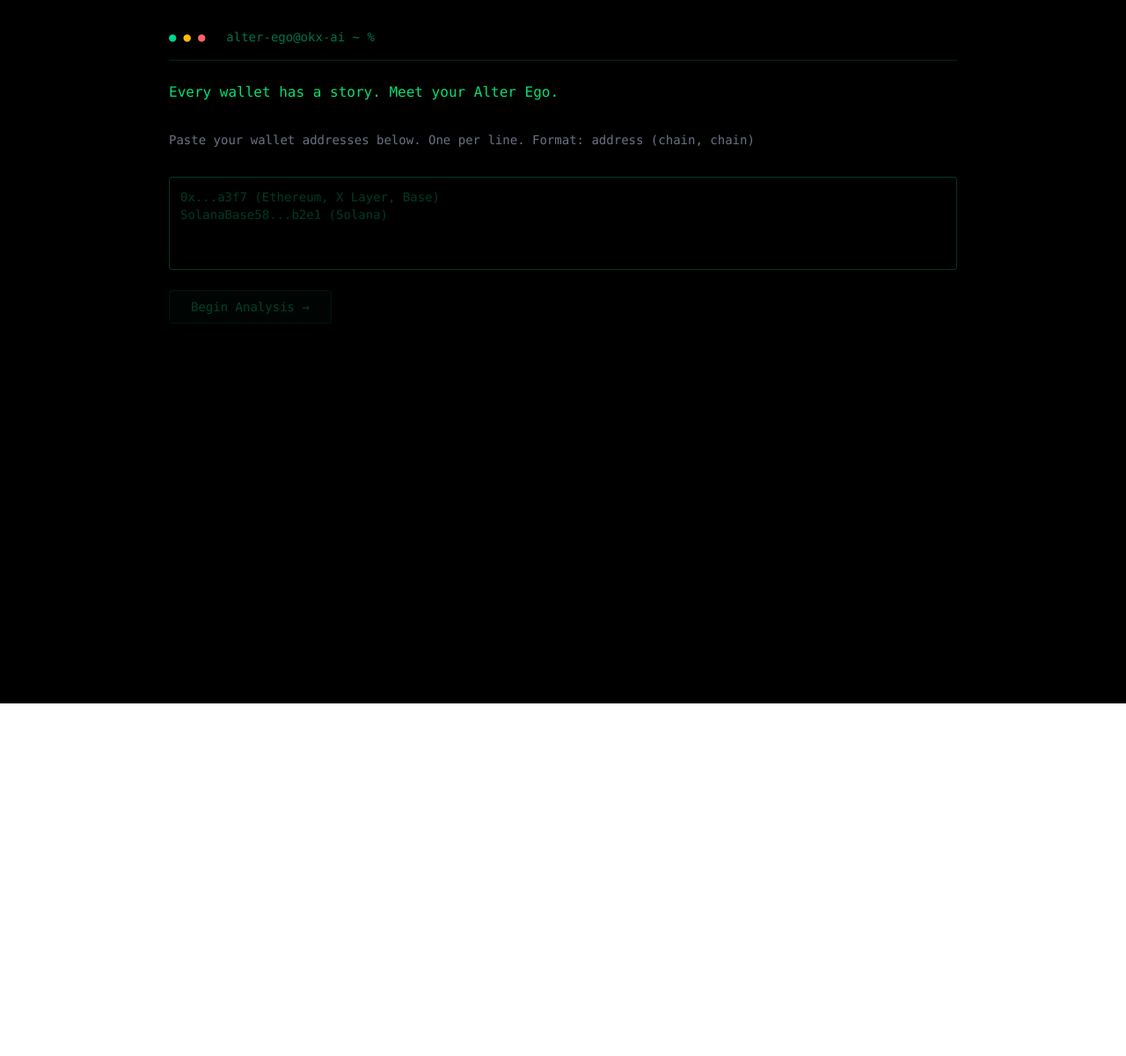
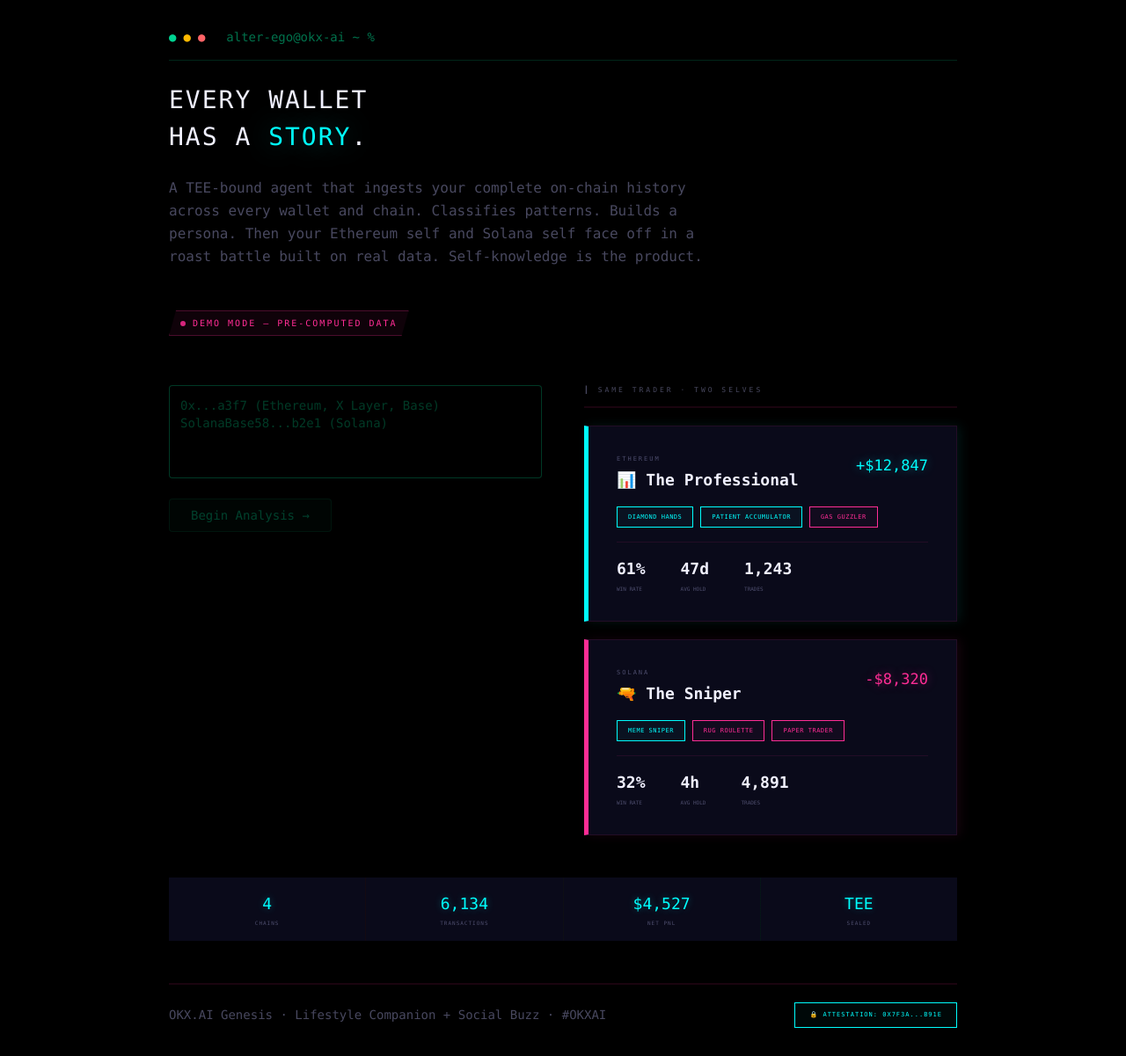
Before and after one commit to dmustapha/alter-ego, a Next.js app: page / in a window 1280 px wide. Shown: the whole page at 88% size. Before the commit the page ends 800 px from the top, so only its background shows below. Built offline with nearby package versions, Linux system fonts and the light colour scheme.

Commit message:
Add Demo Mode badge to landing page

```diff
--- a/src/app/page.tsx
+++ b/src/app/page.tsx
@@ -1,5 +1,5 @@
 "use client";
-import { useState } from "react";
+import { useState, useRef, useEffect } from "react";
 import { Terminal, TypingText, SlideIn } from "@/components/Terminal";
 import { WalletInput } from "@/components/WalletInput";
 import { PatternCard } from "@/components/PatternCard";
@@ -11,6 +11,9 @@ import type { AnalyzeResponse } from "@/lib/types";
 
 type Phase = "landing" | "scanning" | "results" | "battle" | "compare" | "cta";
 
+const launchDemo = (handle: (a: Array<{ address: string; chains: string[] }>) => void) =>
+  handle([{ address: "0xDemo...", chains: ["ethereum"] }, { address: "SolDemo...", chains: ["solana"] }]);
+
 export default function Home() {
   const [phase, setPhase] = useState<Phase>("landing");
   const [data, setData] = useState<AnalyzeResponse | null>(null);
@@ -18,151 +21,165 @@ export default function Home() {
   const [compareData, setCompareData] = useState<import("@/lib/types").CompareResult | null>(null);
   const [loading, setLoading] = useState(false);
   const [addressCount, setAddressCount] = useState(0);
+  const phaseTimers = useRef<NodeJS.Timeout[]>([]);
+
+  useEffect(() => { return () => phaseTimers.current.forEach(clearTimeout); }, []);
 
   const handleAnalyze = async (addresses: Array<{ address: string; chains: string[] }>) => {
-    setLoading(true);
-    setAddressCount(addresses.length);
-    setPhase("scanning");
-
+    setLoading(true); setAddressCount(addresses.length); setPhase("scanning");
     try {
-      const res = await fetch("/api/analyze", {
-        method: "POST",
-        headers: { "Content-Type": "application/json" },
-        body: JSON.stringify({ addresses }),
-      });
-      const json: AnalyzeResponse = await res.json();
-      setData(json);
-
-      // Auto-advance through demo phases — timed to 90s total
-      // Phase timing: scanning(2s) → results(18s) → battle(38s) → compare(18s) → cta(14s) = 90s
-      setTimeout(() => setPhase("results"), 2000);                              // 2s: show wallet discovery
-      setTimeout(() => {
-        fetch("/api/roast").then(r => r.json()).then(d => {
-          if (d.battle) setBattleData(d.battle);
-          setPhase("battle");
-        }).catch(() => setPhase("battle"));
-      }, 20000);                                                                // 20s: begin roast battle
-      setTimeout(() => {
-        fetch("/api/compare").then(r => r.json()).then(d => {
-          if (d.comparison) setCompareData(d.comparison);
-          setPhase("compare");
-        }).catch(() => setPhase("compare"));
-      }, 58000);                                                                // 58s: show crowd comparison
-      setTimeout(() => setPhase("cta"), 76000);                                 // 76s: CTA + badge
-    } catch (e) {
-      console.error(e);
-      setPhase("landing");
-    } finally {
-      setLoading(false);
-    }
+      const res = await fetch("/api/analyze", { method: "POST", headers: { "Content-Type": "application/json" }, body: JSON.stringify({ addresses }) });
+      const json: AnalyzeResponse = await res.json(); setData(json);
+      const t1 = setTimeout(() => setPhase("results"), 2000);
+      const t2 = setTimeout(() => { fetch("/api/roast").then(r => r.json()).then(d => { if (d.battle) setBattleData(d.battle); setPhase("battle"); }).catch(() => setPhase("battle")); }, 20000);
+      const t3 = setTimeout(() => { fetch("/api/compare").then(r => r.json()).then(d => { if (d.comparison) setCompareData(d.comparison); setPhase("compare"); }).catch(() => setPhase("compare")); }, 58000);
+      const t4 = setTimeout(() => setPhase("cta"), 76000);
+      phaseTimers.current = [t1, t2, t3, t4];
+    } catch { setPhase("landing"); } finally { setLoading(false); }
   };
 
   return (
     <Terminal>
       {phase === "landing" && (
-        <div className="space-y-8">
-          <SlideIn>
-            <TypingText text="Every wallet has a story. Meet your Alter Ego." />
+        <>
+          {/* HERO — spacious */}
+          <div className="mb-12">
+            <SlideIn>
+              <h1 className="font-pixel text-[28px] leading-[1.5] uppercase tracking-[2px] text-[#f0f0ff]">
+                Every wallet<br />has a{" "}
+                <em className="not-italic text-[#00ffff]" style={{ textShadow: "0 0 30px rgba(0,255,255,.35)" }}>
+                  story
+                </em>
+                .
+              </h1>
+            </SlideIn>
+            <SlideIn delay={0.4}>
+              <p className="text-base text-[rgba(160,160,210,.45)] mt-6 leading-relaxed max-w-[620px]">
+                A TEE-bound agent that ingests your complete on-chain history across every wallet and chain. Classifies patterns. Builds a persona. Then your Ethereum self and Solana self face off in a roast battle built on real data. Self-knowledge is the product.
+              </p>
+            </SlideIn>
+          </div>
+
+{/* DEMO MODE BADGE */}
+           <SlideIn delay={0.6}>
+             <div className="inline-flex items-center gap-2 px-3 py-1.5 mb-8 border border-[rgba(255,45,149,.25)] bg-[rgba(255,45,149,.06)]" style={{ clipPath: "polygon(8px 0, 100% 0, calc(100% - 8px) 100%, 0 100%)" }}>
+               <span className="w-1.5 h-1.5 rounded-full bg-[#ff2d95] animate-pulse" />
+               <span className="font-mono text-[10px] uppercase tracking-[2px] text-[#ff2d95]">Demo Mode — Pre-computed Data</span>
+             </div>
+           </SlideIn>
+
+           {/* CONTENT GRID */}
+           <div className="grid grid-cols-1 md:grid-cols-2 gap-8 md:gap-12 mb-12">
+            {/* INPUT */}
+            <SlideIn delay={0.8}>
+              <WalletInput
+                onSubmit={handleAnalyze}
+                isLoading={loading}
+                onDemoLaunch={() => launchDemo(handleAnalyze)}
+              />
+            </SlideIn>
+
+            {/* PERSONA SIDEBAR */}
+            <SlideIn delay={1.2}>
+              <div className="space-y-5">
+                <div className="font-pixel text-[8px] uppercase tracking-[3px] text-[rgba(160,160,210,.45)] pb-3 border-b-2 border-[rgba(255,45,149,.1)]">
+                  ┃ Same Trader · Two Selves
+                </div>
+                {[
+                  { chain: "Ethereum", name: "📊 The Professional", pnl: "+$12,847", up: true, amps: ["Diamond Hands", "Patient Accumulator"], grds: ["Gas Guzzler"], stats: [{ v: "61%", l: "Win Rate" }, { v: "47d", l: "Avg Hold" }, { v: "1,243", l: "Trades" }], leftColor: "#00ffff" },
+                  { chain: "Solana", name: "🔫 The Sniper", pnl: "-$8,320", up: false, amps: ["Meme Sniper"], grds: ["Rug Roulette", "Paper Trader"], stats: [{ v: "32%", l: "Win Rate" }, { v: "4h", l: "Avg Hold" }, { v: "4,891", l: "Trades" }], leftColor: "#ff2d95" },
+                ].map((p, i) => (
+                  <div
+                    key={i}
+                    className="relative bg-[#0a0a1a] border border-[rgba(255,45,149,.1)] p-8"
+                    style={{ borderLeft: `5px solid ${p.leftColor}`, boxShadow: `4px 0 12px ${p.leftColor}14` }}
+                  >
+                    <div className="flex justify-between items-start mb-4">
+                      <div>
+                        <div className="font-pixel text-[7px] uppercase tracking-[2px] text-[rgba(160,160,210,.45)]">{p.chain}</div>
+                        <div className="text-lg font-bold text-[#f0f0ff] mt-1">{p.name}</div>
+                      </div>
+                      <div className={`font-pixel text-[17px] ${p.up ? "text-[#00ffff]" : "text-[#ff2d95]"}`} style={{ textShadow: p.up ? "0 0 12px rgba(0,255,255,.4)" : "0 0 12px rgba(255,45,149,.4)" }}>
+                        {p.pnl}
+                      </div>
+                    </div>
+                    <div className="flex gap-2 flex-wrap mb-4">
+                      {p.amps.map(t => <span key={t} className="font-pixel text-[7px] uppercase tracking-[.5px] px-3 py-[6px] border border-[#00ffff] text-[#00ffff] bg-[rgba(0,255,255,.03)]">{t}</span>)}
+                      {p.grds.map(t => <span key={t} className="font-pixel text-[7px] uppercase tracking-[.5px] px-3 py-[6px] border border-[#ff2d95] text-[#ff2d95] bg-[rgba(255,45,149,.03)]">{t}</span>)}
+                    </div>
+                    <div className="flex gap-10 pt-4 border-t border-[rgba(255,45,149,.1)]">
+                      {p.stats.map(s => (
+                        <div key={s.l} className="flex flex-col gap-1">
+                          <span className="text-lg font-bold text-[#f0f0ff]">{s.v}</span>
+                          <span className="font-pixel text-[6px] uppercase text-[rgba(160,160,210,.45)]">{s.l}</span>
+                        </div>
+                      ))}
+                    </div>
+                  </div>
+                ))}
+              </div>
+            </SlideIn>
+          </div>
+
+          {/* STATS BAR */}
+          <SlideIn delay={1.6}>
+            <div className="grid grid-cols-2 md:grid-cols-4 mb-12" style={{ gap: "1px", background: "linear-gradient(90deg, rgba(255,45,149,.1), rgba(0,255,255,.1))" }}>
+              {[{ n: "4", l: "CHAINS" }, { n: "6,134", l: "TRANSACTIONS" }, { n: "$4,527", l: "NET PNL" }, { n: "TEE", l: "SEALED" }].map(s => (
+                <div key={s.l} className="bg-[#0a0a1a] py-4 text-center">
+                  <div className="font-pixel text-[18px] text-[#00ffff] mb-1" style={{ textShadow: "0 0 8px rgba(0,255,255,.3)" }}>{s.n}</div>
+                  <div className="font-pixel text-[6px] uppercase tracking-[1px] text-[rgba(160,160,210,.45)]">{s.l}</div>
+                </div>
+              ))}
+            </div>
           </SlideIn>
-          <SlideIn delay={1}>
-            <p className="text-gray-500 text-sm font-mono">
-              Paste your wallet addresses below. One per line. Format: address (chain, chain)
-            </p>
+
+          {/* FOOTER */}
+          <SlideIn delay={2}>
+            <div className="pt-5 border-t-2 border-[rgba(255,45,149,.1)] flex justify-between items-center">
+              <span className="text-sm text-[rgba(160,160,210,.45)]">OKX.AI Genesis · Lifestyle Companion + Social Buzz · #OKXAI</span>
+              <span className="font-pixel text-[7px] uppercase tracking-[1px] px-4 py-2 border border-[#00ffff] text-[#00ffff] bg-[rgba(0,255,255,.03)] flex items-center gap-2">
+                🔒 ATTESTATION: 0x7f3a...b91e
+              </span>
+            </div>
           </SlideIn>
-          <SlideIn delay={1.5}>
-            <WalletInput onSubmit={handleAnalyze} isLoading={loading} />
-          </SlideIn>
-        </div>
+        </>
       )}
 
       {phase === "scanning" && (
-        <SlideIn>
-          <TypingText text={`Analyzing ${addressCount} wallet${addressCount !== 1 ? "s" : ""}... Connecting to OnchainOS...`} />
-        </SlideIn>
+        <SlideIn><TypingText text={`Analyzing ${addressCount} wallet${addressCount !== 1 ? "s" : ""}... Connecting to OnchainOS...`} /></SlideIn>
       )}
-
       {phase === "results" && data && (
         <div className="space-y-8">
-          <SlideIn>
-            <TypingText
-              text={`${data.wallets} wallets. ${data.chains.length} chains. ${data.totalTxns.toLocaleString()} transactions. I see you. ALL of you.`}
-            />
-          </SlideIn>
-
-          {/* Persona reveal side by side */}
+          <SlideIn><TypingText text={`${data.wallets} wallets. ${data.chains.length} chains. ${data.totalTxns.toLocaleString()} transactions. I see you. ALL of you.`} /></SlideIn>
           <div className="grid grid-cols-2 gap-6">
-            {data.personas.map((p, i) => (
-              <SlideIn key={i} delay={i * 0.5}>
-                <PersonaCard persona={p} delay={i * 0.3} />
-              </SlideIn>
-            ))}
+            {data.personas.map((p, i) => (<SlideIn key={i} delay={i * 0.5}><PersonaCard persona={p} delay={i * 0.3} /></SlideIn>))}
           </div>
-
-          <SlideIn delay={1.5}>
-            <p className="text-center text-gray-500 text-sm font-mono">
-              Same person. Two completely different traders.
-            </p>
-          </SlideIn>
-
-          {/* Pattern cards */}
+          <SlideIn delay={1.5}><p className="text-center text-[rgba(160,160,210,.45)] text-sm">Same person. Two completely different traders.</p></SlideIn>
           {data.patterns.map((pr, i) => (
             <div key={i} className="space-y-2">
               <SlideIn delay={i * 0.3 + 2}>
-                <h3 className="text-emerald-400 font-mono text-sm border-b border-emerald-500/20 pb-1 mb-2">
+                <h3 className="font-pixel text-[7px] uppercase tracking-[2px] text-[rgba(160,160,210,.45)] border-b border-[rgba(255,45,149,.1)] pb-1 mb-2">
                   {pr.chain === "solana" ? "SOLANA SELF" : "ETHEREUM SELF"}
                 </h3>
               </SlideIn>
               <div className="space-y-2">
-                {pr.amplify.map((p, j) => (
-                  <SlideIn key={p.id} delay={i * 0.5 + j * 0.15 + 2}>
-                    <PatternCard pattern={p} />
-                  </SlideIn>
-                ))}
-                {pr.guard.map((p, j) => (
-                  <SlideIn key={p.id} delay={i * 0.5 + (pr.amplify.length + j) * 0.15 + 2}>
-                    <PatternCard pattern={p} />
-                  </SlideIn>
-                ))}
+                {pr.amplify.map((p, j) => (<SlideIn key={p.id} delay={i * 0.5 + j * 0.15 + 2}><PatternCard pattern={p} /></SlideIn>))}
+                {pr.guard.map((p, j) => (<SlideIn key={p.id} delay={i * 0.5 + (pr.amplify.length + j) * 0.15 + 2}><PatternCard pattern={p} /></SlideIn>))}
               </div>
             </div>
           ))}
         </div>
       )}
-
-      {phase === "battle" && battleData && (
-        <SlideIn>
-          <RoastBattle battle={battleData} />
-        </SlideIn>
-      )}
-
-      {phase === "compare" && compareData && (
-        <SlideIn>
-          <CompareCard comparison={compareData} />
-        </SlideIn>
-      )}
-
+      {phase === "battle" && battleData && (<SlideIn><RoastBattle battle={battleData} /></SlideIn>)}
+      {phase === "compare" && compareData && (<SlideIn><CompareCard comparison={compareData} /></SlideIn>)}
       {phase === "cta" && (
         <div className="space-y-8 text-center">
           <SlideIn>
-            <div className="flex items-center justify-center gap-2">
-              <img src="/tee-badge.svg" alt="TEE-SECURED" className="h-10" />
-            </div>
+            <span className="font-pixel text-[7px] uppercase tracking-[1px] px-4 py-2 border border-[#00ffff] text-[#00ffff] bg-[rgba(0,255,255,.03)] inline-flex items-center gap-2">🔒 ATTESTATION VERIFIED</span>
           </SlideIn>
-          <SlideIn delay={0.5}>
-            <p className="text-emerald-300 font-mono text-xl">
-              Alter Ego. Know thyself. Then know everyone else.
-            </p>
-          </SlideIn>
-          <SlideIn delay={1}>
-            <div className="space-y-3">
-              <PaymentButton tier="Snapshot" price="$0.99" />
-            </div>
-          </SlideIn>
-          <SlideIn delay={1.5}>
-            <p className="text-gray-500 text-xs font-mono">
-              Live on OKX.AI • #OKXAI
-            </p>
-          </SlideIn>
+          <SlideIn delay={0.5}><p className="text-[#f0f0ff] text-xl font-bold">Alter Ego. Know thyself. Then know everyone else.</p></SlideIn>
+          <SlideIn delay={1}><PaymentButton tier="Snapshot" price="$0.99" /></SlideIn>
+          <SlideIn delay={1.5}><p className="text-[rgba(160,160,210,.45)] text-xs">Live on OKX.AI · Lifestyle Companion + Social Buzz · #OKXAI</p></SlideIn>
         </div>
       )}
     </Terminal>
```
